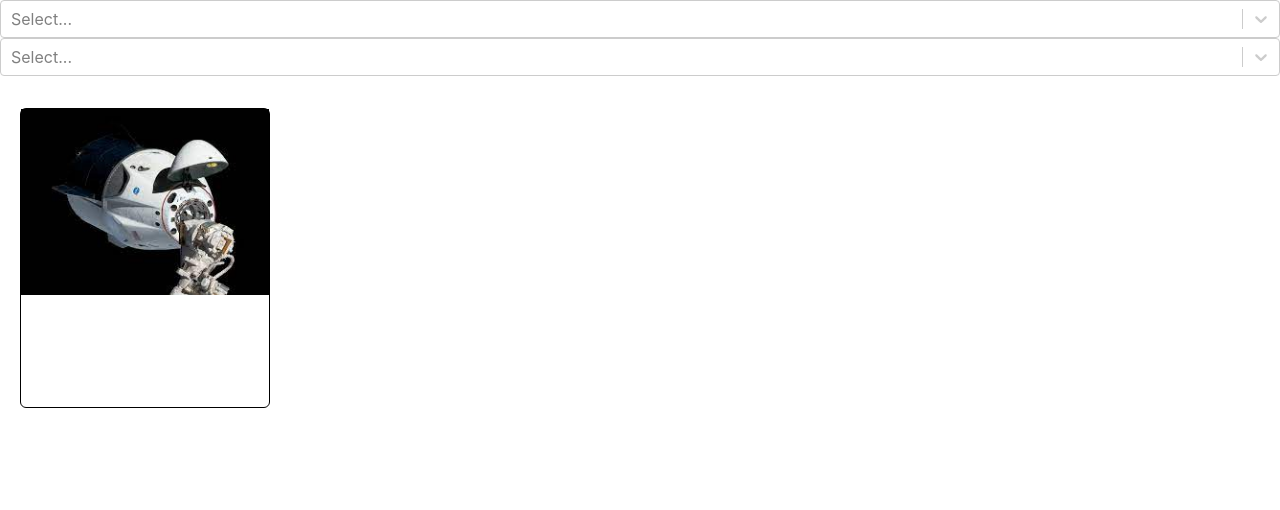
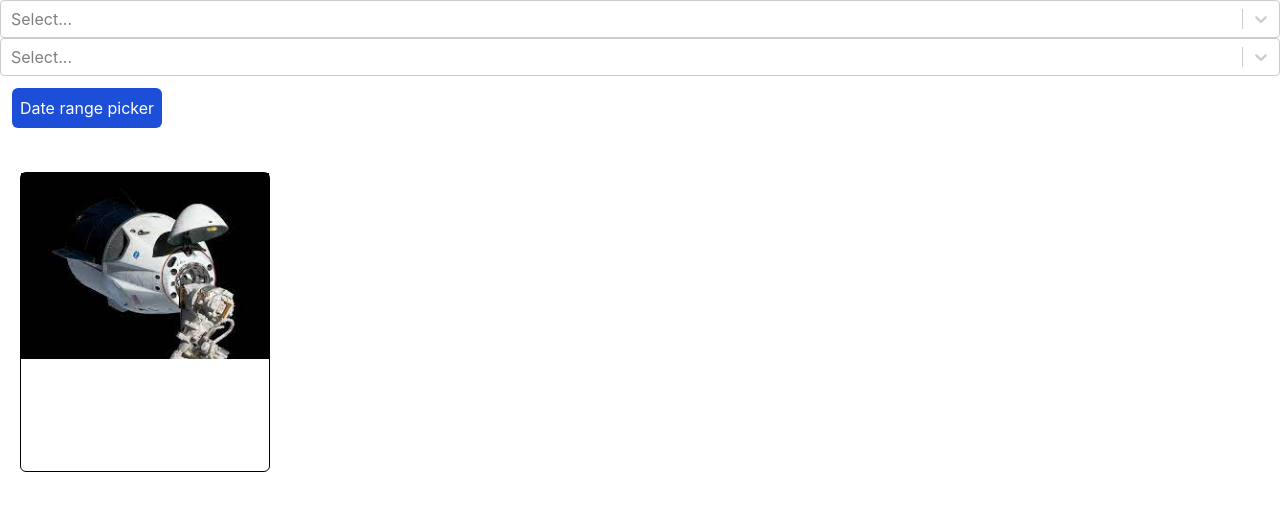
Before and after one commit to AtharvaKalsekar/Atharva-Kalsekar-Frontend-Developer, a React (Create React App) app: page / in a window 1280 px wide. Shown: the top 510 px of the page. Built offline with nearby package versions, Linux system fonts and the light colour scheme; no server answers.

Commit message:
Adds date range picker

```diff
--- a/package.json
+++ b/package.json
@@ -10,10 +10,13 @@
     "@types/jest": "^27.5.2",
     "@types/node": "^16.18.3",
     "@types/react": "^18.0.25",
+    "@types/react-date-range": "^1.4.4",
     "@types/react-dom": "^18.0.9",
     "@types/react-redux": "^7.1.24",
     "buffer": "^6.0.3",
+    "date-fns": "^2.29.3",
     "react": "^18.2.0",
+    "react-date-range": "^1.4.0",
     "react-dom": "^18.2.0",
     "react-redux": "^8.0.5",
     "react-scripts": "5.0.1",
--- a/src/App.tsx
+++ b/src/App.tsx
@@ -1,4 +1,6 @@
 import './App.css';
+import 'react-date-range/dist/styles.css';
+import 'react-date-range/dist/theme/default.css';
 
 import { DataGrid, Filters } from '@modules';
 import { store } from '@store';
--- /dev/null
+++ b/src/components/Button/Button.tsx
@@ -0,0 +1,23 @@
+import { MouseEvent, ReactNode } from 'react';
+
+import { BUTTON_STYLES } from './constants';
+
+type ButtonProps = {
+  buttonType: "primary" | "secondary" | "success" | "danger";
+  onClick?: (event: MouseEvent<HTMLButtonElement>) => void;
+  children: ReactNode;
+  className?: string;
+};
+
+const Button = ({ buttonType, onClick, children, className }: ButtonProps) => {
+  return (
+    <button
+      className={`cursor-pointer rounded-md ${BUTTON_STYLES[buttonType]} p-2 text-white ${className}`}
+      onClick={onClick}
+    >
+      {children}
+    </button>
+  );
+};
+
+export default Button;
--- /dev/null
+++ b/src/components/Button/constants.ts
@@ -0,0 +1,6 @@
+export const BUTTON_STYLES = {
+  primary: "bg-blue-700",
+  secondary: "border border-solid border-black text-black",
+  success: "bg-green-700",
+  danger: "bg-red-700",
+};
--- /dev/null
+++ b/src/components/Button/index.ts
@@ -0,0 +1 @@
+export * from "./Button";
--- /dev/null
+++ b/src/components/DateRangePicker/DateRangePicker.tsx
@@ -0,0 +1,44 @@
+import { useCallback, useState } from 'react';
+import { DateRangePicker as RDateRangePicker } from 'react-date-range';
+
+import Button from '../Button/Button';
+
+const initialState = {
+  startDate: new Date(),
+  endDate: new Date(),
+};
+
+export const DateRangePicker = () => {
+  const [range, setRange] = useState(initialState);
+  const [showPicker, setShowPicker] = useState(false);
+
+  const onChange = useCallback((val: any) => {
+    console.log({ val });
+    setRange(val.selection);
+  }, []);
+
+  const togglePicker = () => {
+    setShowPicker(!showPicker);
+  };
+
+  return (
+    <>
+      <Button buttonType="primary" onClick={togglePicker} className="m-3">
+        Date range picker
+      </Button>
+      {showPicker && (
+        <div className="absolute m-2 flex w-fit flex-col overflow-hidden rounded-md border border-solid border-black">
+          <RDateRangePicker
+            ranges={[{ ...range, key: "selection" }]}
+            onChange={onChange}
+          />
+          <div className="flex flex-row items-center justify-end gap-3 border border-t-black p-4">
+            <Button buttonType="secondary">Cancel</Button>
+            <Button buttonType="danger">Clear</Button>
+            <Button buttonType="success">Apply</Button>
+          </div>
+        </div>
+      )}
+    </>
+  );
+};
--- /dev/null
+++ b/src/components/DateRangePicker/index.ts
@@ -0,0 +1 @@
+export * from "./DateRangePicker";
--- a/src/components/index.ts
+++ b/src/components/index.ts
@@ -1 +1,3 @@
 export * from "./SelectField";
+export * from "./DateRangePicker";
+export * from "./Button";
--- a/src/modules/Filters/Filters.tsx
+++ b/src/modules/Filters/Filters.tsx
@@ -1,3 +1,4 @@
+import { DateRangePicker } from '@components';
 import { AppDispatch, filterCapsules, FiltersState, RootState } from '@store';
 import { useEffect } from 'react';
 import { useDispatch, useSelector } from 'react-redux';
@@ -20,6 +21,7 @@ export const Filters = () => {
     <div>
       <StatusFilter />
       <TypeFilter />
+      <DateRangePicker />
     </div>
   );
 };
--- a/src/store/Capsules/utils.ts
+++ b/src/store/Capsules/utils.ts
@@ -28,9 +28,9 @@ export const applyFilter = (capsules: Capsule[], filterState: FiltersState) => {
   capsules.forEach((capsule, index) => {
     if (
       isSatisfyingFilters(capsule, filterState) &&
-      !filteredCapsules.includes(capsules[index])
+      !filteredCapsules.includes(capsule)
     ) {
-      filteredCapsules.push(capsules[index]);
+      filteredCapsules.push(capsule);
     }
   });
 
```
Also changed, not shown: 1 other file (tests, documents, lock files or other folders).
